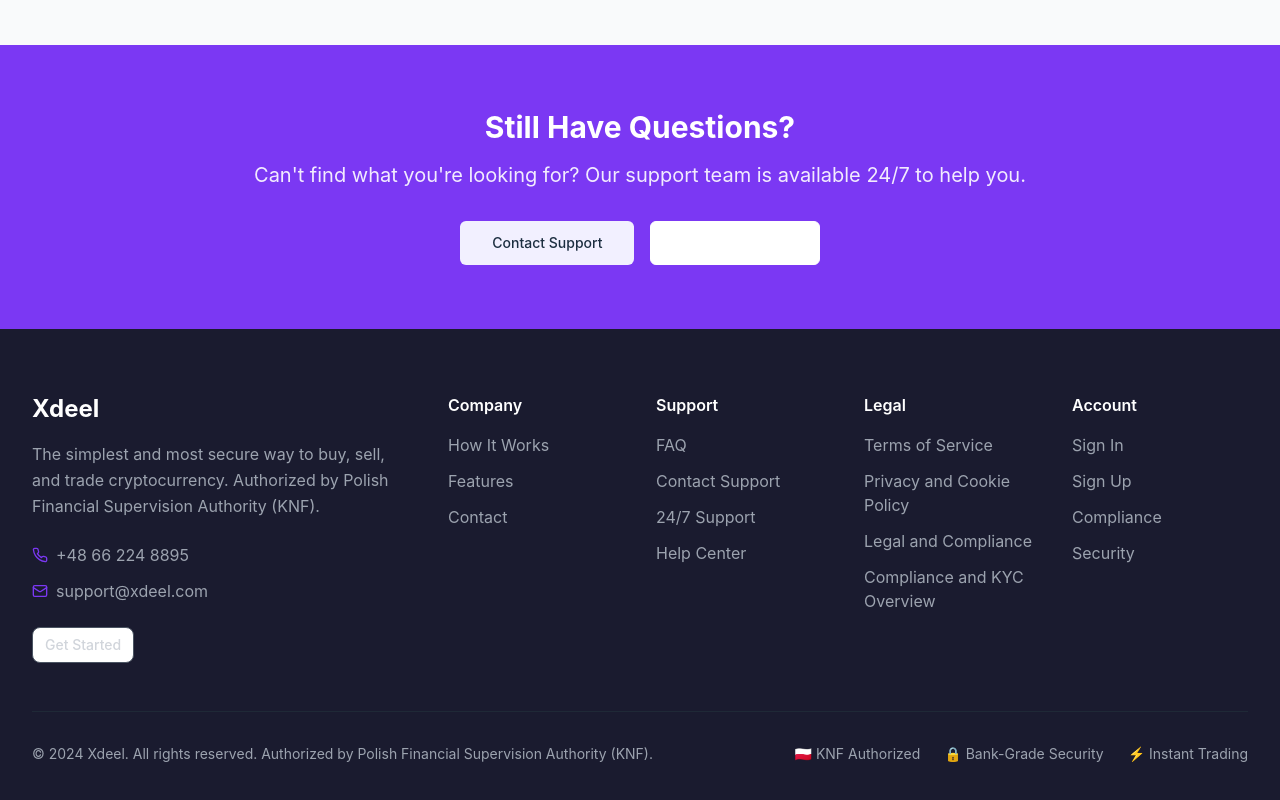
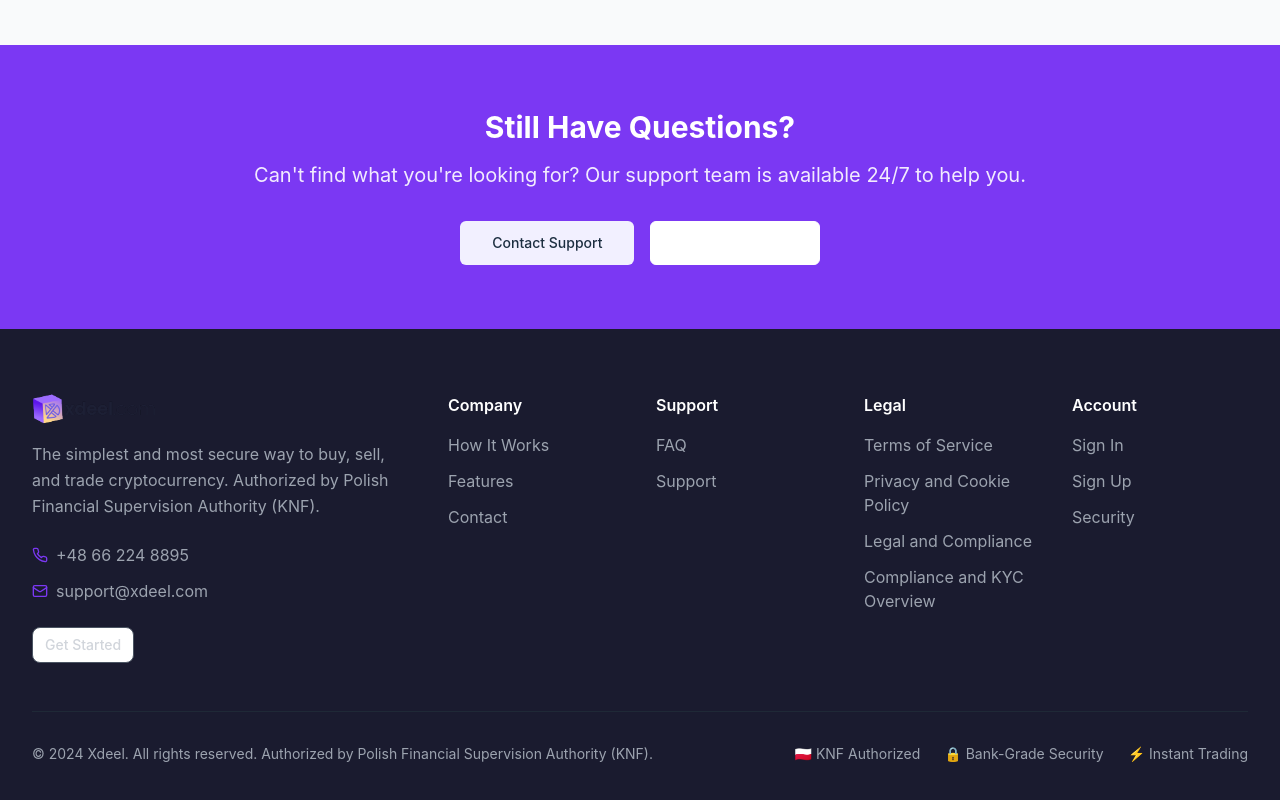
Before and after one commit to cidrus-money-org/xdeel-nexus-web, a React (Vite) app: page /faq in a window 1280 px wide. Shown: the part 2569-3369 px from the top of the page. Built offline with nearby package versions, Linux system fonts and the light colour scheme.

Commit message:
Refactor: Improve and clean footer layout
- Replaced text logo with the official Xdeel logo.
- Simplified the "Support" column.
- Removed the "Compliance" link from the "Account" column.
- Maintained clean layout and visual spacing.

```diff
--- a/src/components/Footer.tsx
+++ b/src/components/Footer.tsx
@@ -13,9 +13,7 @@ export const Footer = () => {
     ],
     "Support": [
       { name: "FAQ", href: "/faq" },
-      { name: "Contact Support", href: "/contact" },
-      { name: "24/7 Support", href: "/contact" },
-      { name: "Help Center", href: "/contact" }
+      { name: "Support", href: "/contact" }
     ],
     "Legal": [
       { name: "Terms of Service", href: "/terms" },
@@ -26,7 +24,6 @@ export const Footer = () => {
     "Account": [
       { name: "Sign In", href: "/login" },
       { name: "Sign Up", href: "/signup" },
-      { name: "Compliance", href: "/compliance" },
       { name: "Security", href: "/compliance" }
     ]
   };
@@ -38,7 +35,13 @@ export const Footer = () => {
         <div className="grid grid-cols-1 md:grid-cols-2 lg:grid-cols-6 gap-8 mb-12">
           {/* Company Info */}
           <div className="lg:col-span-2">
-            <div className="text-2xl font-bold text-white mb-4">Xdeel</div>
+            <div className="mb-4">
+              <img
+                src="/lovable-uploads/fa03512c-6722-42a7-bdbb-c74fe62f602c.png"
+                alt="Xdeel Logo"
+                className="h-8"
+              />
+            </div>
             <p className="text-gray-400 mb-6 leading-relaxed">
               The simplest and most secure way to buy, sell, and trade cryptocurrency.
               Authorized by Polish Financial Supervision Authority (KNF).
```
